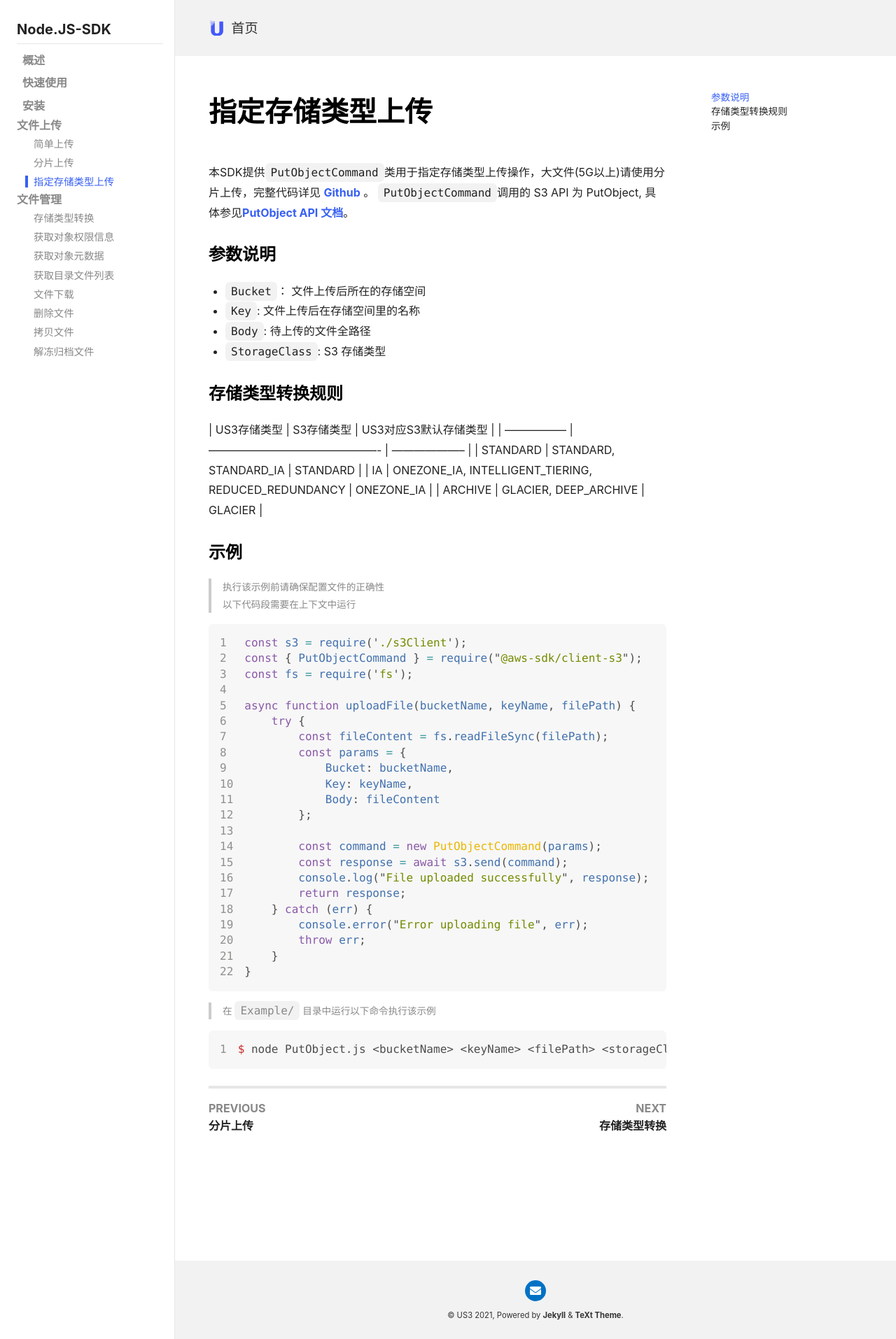
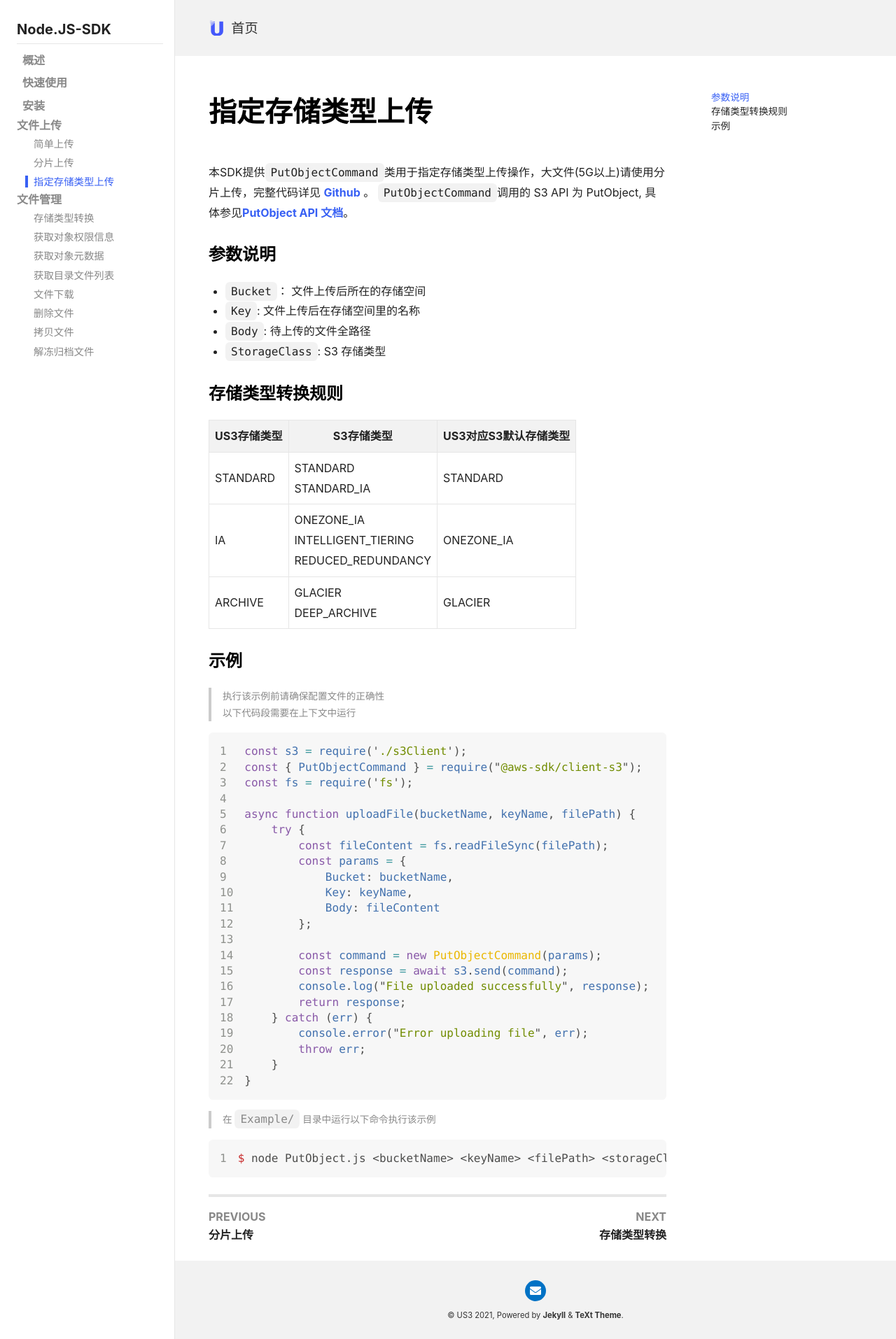
Before and after one commit to ucloud-us3/ucloud-us3.github.io, a Jekyll site: the page built from collections/_node.js-sdk/指定存储类型上传.md, in a window 1280 px wide. Shown: the whole page at 70% size. Built offline with Jekyll 4.4.1, drawn with Linux system fonts in a browser that asks for light colours; nearby versions of some CDN libraries; comment, search, counter and statistics services are not loaded.

Commit message:
table changed

```diff
--- a/collections/_node.js-sdk/指定存储类型上传.md
+++ b/collections/_node.js-sdk/指定存储类型上传.md
@@ -13,11 +13,13 @@
 - `StorageClass`: S3 存储类型
 
 ### 存储类型转换规则
+
 | US3存储类型       | S3存储类型                                       | US3对应S3默认存储类型 |
 | ----------------- | ---------------------------------------------- | -------------------- |
-| STANDARD          | STANDARD, STANDARD_IA                        | STANDARD             |
-| IA                | ONEZONE_IA, INTELLIGENT_TIERING, REDUCED_REDUNDANCY | ONEZONE_IA           |
-| ARCHIVE           | GLACIER, DEEP_ARCHIVE                        | GLACIER              |
+| STANDARD          | STANDARD<br>STANDARD_IA                        | STANDARD             |
+| IA                | ONEZONE_IA<br>INTELLIGENT_TIERING<br>REDUCED_REDUNDANCY | ONEZONE_IA           |
+| ARCHIVE           | GLACIER<br>DEEP_ARCHIVE                        | GLACIER              |
+
 
 
 
```
Also changed, not shown: collections/_node.js-sdk/分片上传.md (+1 -1 lines).
